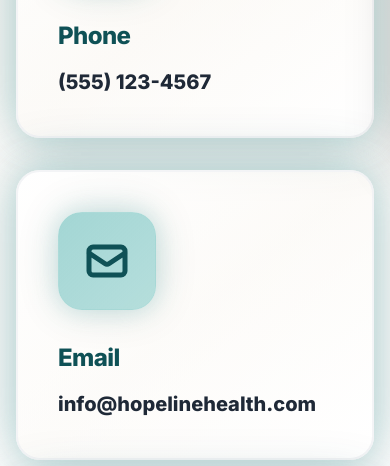
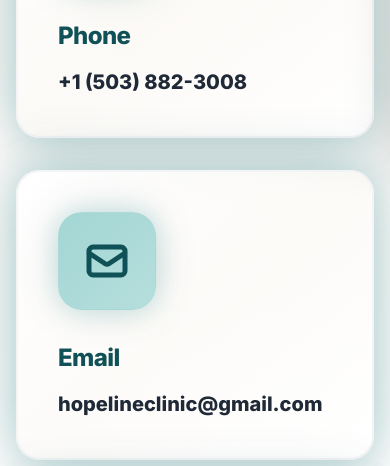
Before and after one commit to MulualemBerhanu/hopeline-health-center, a Next.js app: page /contact in a window 390 px wide. Shown: the part 696-1162 px from the top of the page. Built offline with nearby package versions, Linux system fonts and the light colour scheme; no server answers.

Commit message:
Update contact information: Replace email with hopelineclinic@gmail.com and phone with +1 (503) 882-3008 across entire website

```diff
--- a/app/contact/page.tsx
+++ b/app/contact/page.tsx
@@ -27,8 +27,8 @@ export default function Contact() {
                 </svg>
               </div>
               <h3 className="text-2xl font-extrabold text-hopeline-teal mb-4 tracking-tight">Phone</h3>
-              <a href="tel:5551234567" className="text-gray-800 hover:text-hopeline-teal font-extrabold text-xl transition-all group/link">
-                <span className="group-hover/link:underline decoration-2">(555) 123-4567</span>
+              <a href="tel:+15038823008" className="text-gray-800 hover:text-hopeline-teal font-extrabold text-xl transition-all group/link">
+                <span className="group-hover/link:underline decoration-2">+1 (503) 882-3008</span>
               </a>
             </div>
           </div>
@@ -43,8 +43,8 @@ export default function Contact() {
                 </svg>
               </div>
               <h3 className="text-2xl font-extrabold text-hopeline-teal mb-4 tracking-tight">Email</h3>
-              <a href="mailto:info@hopelinehealth.com" className="text-gray-800 hover:text-hopeline-teal font-extrabold text-xl transition-all group/link">
-                <span className="group-hover/link:underline decoration-2">info@hopelinehealth.com</span>
+              <a href="mailto:hopelineclinic@gmail.com" className="text-gray-800 hover:text-hopeline-teal font-extrabold text-xl transition-all group/link">
+                <span className="group-hover/link:underline decoration-2">hopelineclinic@gmail.com</span>
               </a>
             </div>
           </div>
--- a/app/page.tsx
+++ b/app/page.tsx
@@ -281,13 +281,13 @@ export default function Home() {
               </svg>
             </Link>
             <a
-              href="tel:5551234567"
+              href="tel:+15038823008"
               className="group relative inline-flex items-center gap-3 bg-white/20 backdrop-blur-2xl text-white border-2 border-white/50 px-14 py-6 rounded-2xl text-lg font-extrabold hover:bg-white/30 hover:border-white/70 hover:shadow-glow-lg transition-all duration-500 hover:-translate-y-2"
             >
               <svg className="w-6 h-6 group-hover:scale-125 transition-transform duration-300" fill="none" stroke="currentColor" viewBox="0 0 24 24">
                 <path strokeLinecap="round" strokeLinejoin="round" strokeWidth={2.5} d="M3 5a2 2 0 012-2h3.28a1 1 0 01.948.684l1.498 4.493a1 1 0 01-.502 1.21l-2.257 1.13a11.042 11.042 0 005.516 5.516l1.13-2.257a1 1 0 011.21-.502l4.493 1.498a1 1 0 01.684.949V19a2 2 0 01-2 2h-1C9.716 21 3 14.284 3 6V5z" />
               </svg>
-              <span>Call (555) 123-4567</span>
+              <span>Call +1 (503) 882-3008</span>
             </a>
           </div>
         </div>
--- a/components/Footer.tsx
+++ b/components/Footer.tsx
@@ -29,13 +29,13 @@ export function Footer() {
             </p>
             <div className="flex items-center gap-4">
               <a
-                href="tel:5551234567"
+                href="tel:+15038823008"
                 className="group flex items-center gap-3 px-6 py-3 bg-white/15 hover:bg-white/25 rounded-xl transition-all duration-300 backdrop-blur-md border border-white/20 hover:border-white/40 hover:scale-105"
               >
                 <svg className="w-6 h-6 group-hover:scale-110 transition-transform" fill="none" stroke="currentColor" viewBox="0 0 24 24">
                   <path strokeLinecap="round" strokeLinejoin="round" strokeWidth={2.5} d="M3 5a2 2 0 012-2h3.28a1 1 0 01.948.684l1.498 4.493a1 1 0 01-.502 1.21l-2.257 1.13a11.042 11.042 0 005.516 5.516l1.13-2.257a1 1 0 011.21-.502l4.493 1.498a1 1 0 01.684.949V19a2 2 0 01-2 2h-1C9.716 21 3 14.284 3 6V5z" />
                 </svg>
-                <span className="font-bold text-lg">(555) 123-4567</span>
+                <span className="font-bold text-lg">+1 (503) 882-3008</span>
               </a>
             </div>
           </div>
--- a/components/MobileMenu.tsx
+++ b/components/MobileMenu.tsx
@@ -167,7 +167,7 @@ export function MobileMenu({ session }: MobileMenuProps) {
                 </>
               )}
               <a
-                href="tel:5551234567"
+                href="tel:+15038823008"
                 onClick={toggleMenu}
                 className="flex items-center justify-center gap-3 w-full px-6 py-4 bg-gradient-to-br from-hopeline-cream to-white text-hopeline-teal font-extrabold rounded-2xl border-2 border-hopeline-teal/20 hover:border-hopeline-teal/40 hover:shadow-lg active:scale-95 transition-all duration-300"
               >
@@ -176,7 +176,7 @@ export function MobileMenu({ session }: MobileMenuProps) {
                     <path strokeLinecap="round" strokeLinejoin="round" strokeWidth={2.5} d="M3 5a2 2 0 012-2h3.28a1 1 0 01.948.684l1.498 4.493a1 1 0 01-.502 1.21l-2.257 1.13a11.042 11.042 0 005.516 5.516l1.13-2.257a1 1 0 011.21-.502l4.493 1.498a1 1 0 01.684.949V19a2 2 0 01-2 2h-1C9.716 21 3 14.284 3 6V5z" />
                   </svg>
                 </div>
-                <span>(555) 123-4567</span>
+                <span>+1 (503) 882-3008</span>
               </a>
             </div>
           </nav>
--- a/components/Navbar.tsx
+++ b/components/Navbar.tsx
@@ -113,13 +113,13 @@ export async function Navbar() {
                   <span className="absolute inset-0 bg-hopeline-cream/0 group-hover:bg-hopeline-cream/50 rounded-xl transition-all duration-300 -z-10"></span>
                 </Link>
                 <a
-                  href="tel:5551234567"
+                  href="tel:+15038823008"
                   className="ml-3 px-7 py-3.5 bg-gradient-to-r from-hopeline-teal via-hopeline-teal/95 to-hopeline-teal/90 text-white font-extrabold rounded-xl hover:from-hopeline-teal/95 hover:via-hopeline-teal/90 hover:to-hopeline-teal/85 hover:shadow-glow transition-all duration-300 hover:-translate-y-1 flex items-center gap-2.5 relative overflow-hidden group"
                 >
                   <svg className="w-5 h-5 relative z-10 group-hover:scale-110 transition-transform" fill="none" stroke="currentColor" viewBox="0 0 24 24">
                     <path strokeLinecap="round" strokeLinejoin="round" strokeWidth={2.5} d="M3 5a2 2 0 012-2h3.28a1 1 0 01.948.684l1.498 4.493a1 1 0 01-.502 1.21l-2.257 1.13a11.042 11.042 0 005.516 5.516l1.13-2.257a1 1 0 011.21-.502l4.493 1.498a1 1 0 01.684.949V19a2 2 0 01-2 2h-1C9.716 21 3 14.284 3 6V5z" />
                   </svg>
-                  <span className="relative z-10">(555) 123-4567</span>
+                  <span className="relative z-10">+1 (503) 882-3008</span>
                   <div className="absolute inset-0 bg-gradient-to-r from-transparent via-white/20 to-transparent -translate-x-full group-hover:translate-x-full transition-transform duration-700"></div>
                 </a>
               </>
```
Also changed, not shown: components/Hero.tsx (+4 -4 lines).
